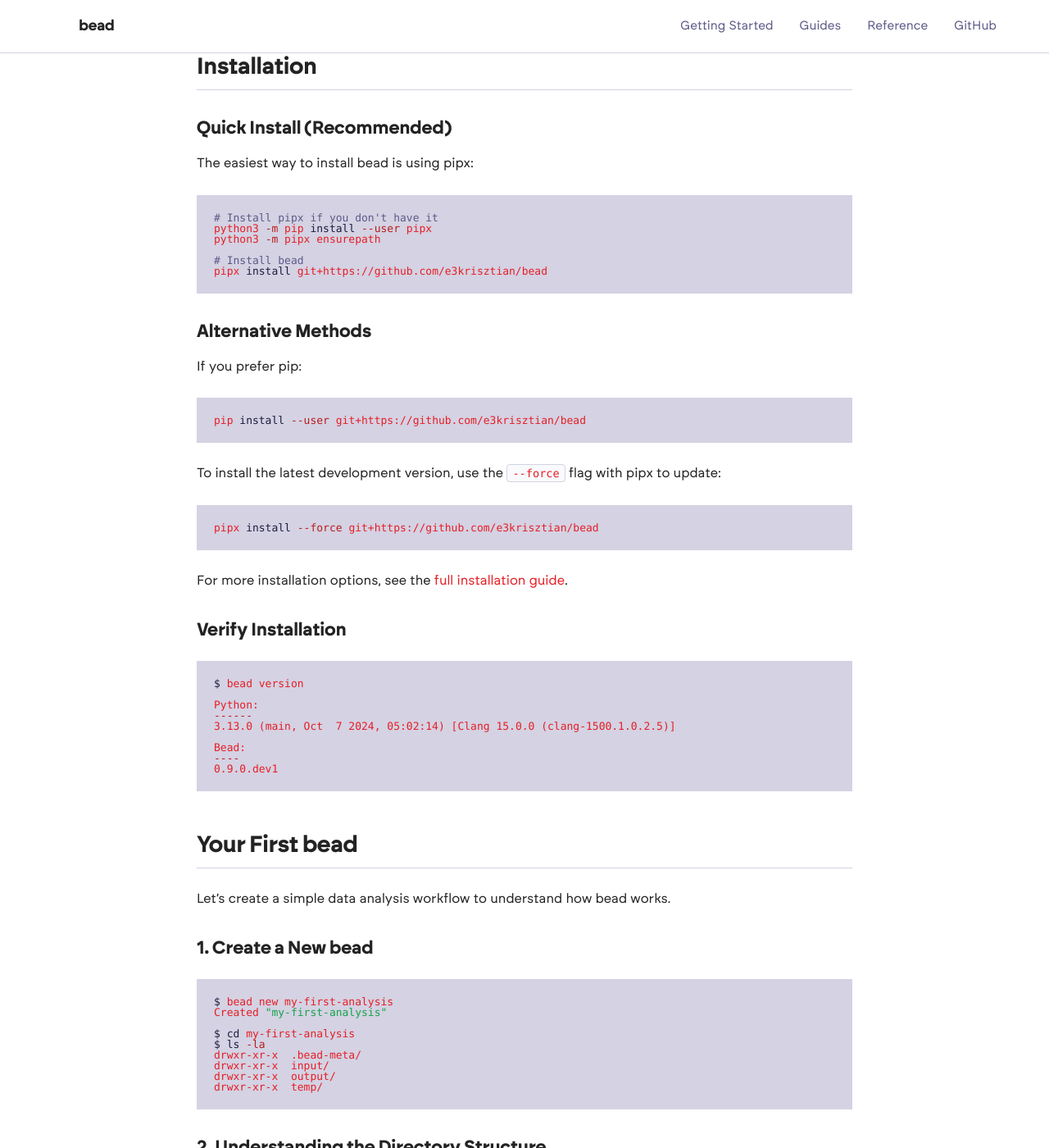
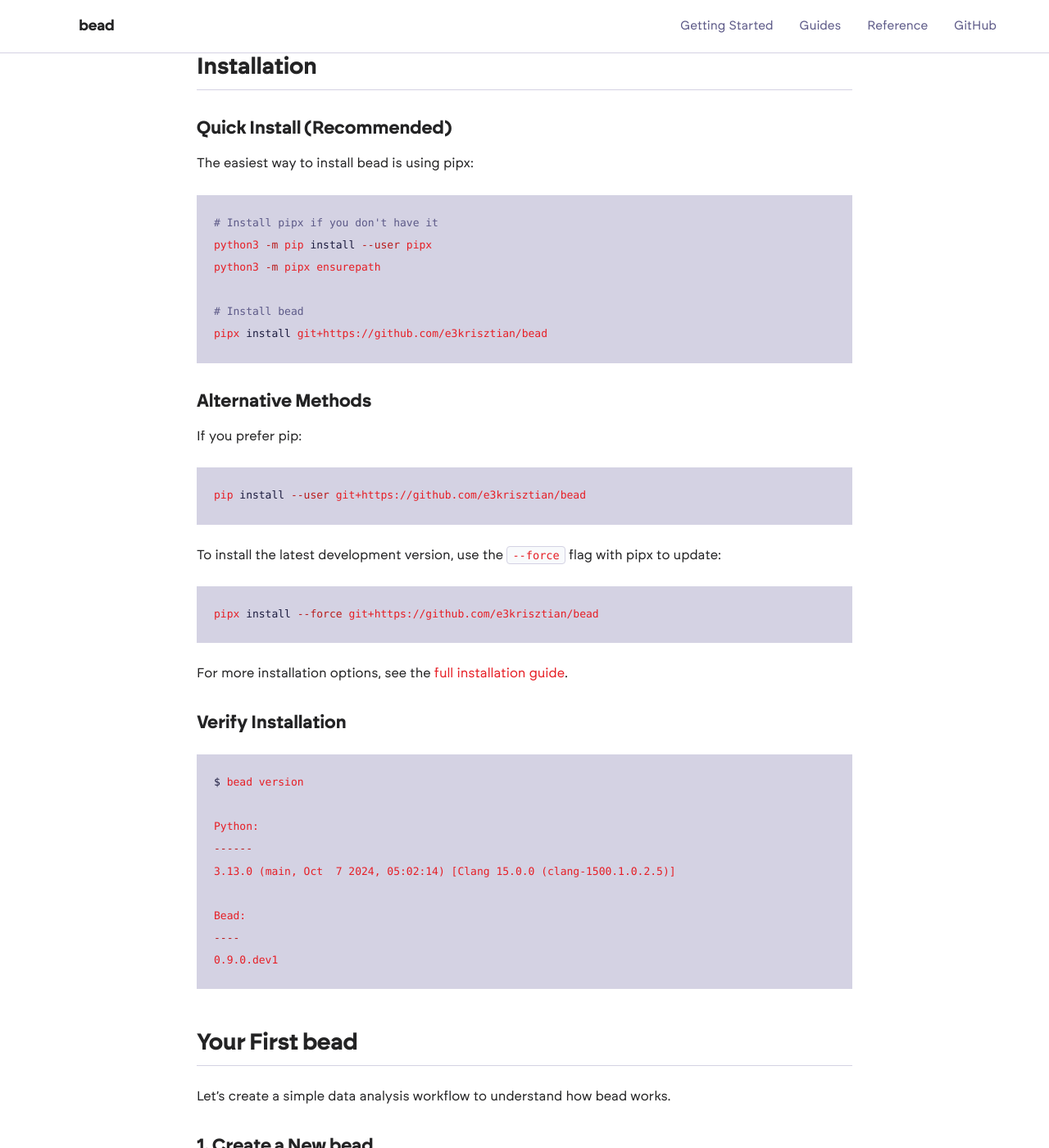
Before and after one commit to codedthinking/bead.zip, a Jekyll site: the page built from docs/getting-started.md, in a window 1280 px wide and 1400 px high, scrolled down 332 px. Shown: the whole window at 82% size. Built offline with Jekyll 4.4.1, drawn with Linux system fonts in a browser that asks for light colours.

Commit message:
add back line spacing

```diff
--- a/docs/assets/css/main.css
+++ b/docs/assets/css/main.css
@@ -397,14 +397,12 @@
   border-radius: 0.5rem;
   padding: 1rem;
   overflow-x: auto;
-  line-height: 1.0;
 }
 
 .workflow-step code {
   font-family: var(--font-mono);
   font-size: 0.8125rem;
   color: var(--color-code-text);
-  line-height: 1.0;
 }
 
 
@@ -598,7 +596,6 @@
   overflow-x: auto;
   margin: 1.5rem 0;
   border: 1px solid var(--color-border);
-  line-height: 1.0;
 }
 
 .page-body ul,
@@ -749,7 +746,6 @@
   overflow-x: auto;
   margin: 1.5rem 0;
   border: 1px solid var(--color-border);
-  line-height: 1.0;
 }
 
 .guide-body ul,
@@ -834,30 +830,6 @@
   }
 }
 
-/* Fix line-height for all code blocks to prevent ASCII art breaking */
-.language-plaintext,
-.language-bash,
-.language-shell,
-.language-text,
-.language-console,
-.language-terminal {
-  line-height: 1 !important;
-}
-
-/* Ensure no paragraph spacing within code blocks */
-pre p {
-  margin: 0 !important;
-  line-height: 1 !important;
-}
-
-/* Ensure proper white-space handling for code blocks */
-pre, pre code {
-  white-space: pre !important;
-  white-space-collapse: preserve !important;
-  line-height: 1 !important;
-  font-size: 0.8125rem !important;
-}
-
 /* Grid pattern overlay for visual brand consistency */
 .grid-overlay {
   background-image:
@@ -906,26 +878,4 @@
   padding: 0;
   border: none;
   font-size: 0.8125rem;
-  line-height: 1 !important;
-  display: block;
 }
-
-/* Ensure all pre elements have proper line-height */
-pre {
-  line-height: 1 !important;
-}
-
-/* Target all code blocks specifically */
-.highlight pre,
-.highlighter-rouge pre,
-div.highlight pre,
-div.highlighter-rouge pre {
-  line-height: 1 !important;
-}
-
-.highlight code,
-.highlighter-rouge code,
-div.highlight code,
-div.highlighter-rouge code {
-  line-height: 1 !important;
-}
```
